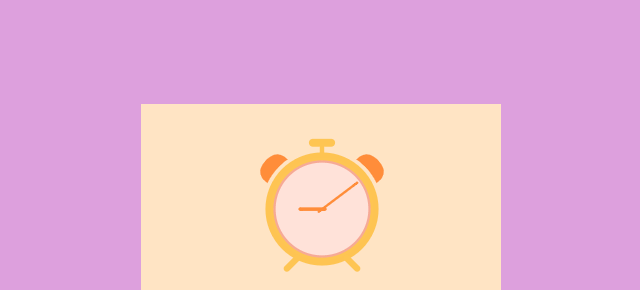
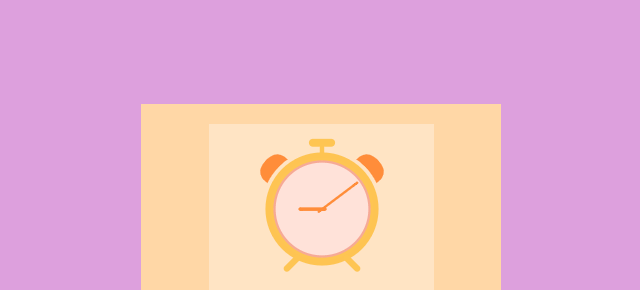
Before and after one commit to codewithjohnson/alarm-with-JavaScript, a plain HTML site: page index.html in a window 1280 px wide. Shown: the part 77-367 px from the top of the page, without its empty margins (319-959 px from the left). Drawn offline with Linux system fonts and the light colour scheme.

Commit message:
Update style.css

```diff
--- a/style/style.css
+++ b/style/style.css
@@ -26,6 +26,7 @@ body{
     align-items: center;
     padding: 20px;
     background-color: #ffe4c4;
+    background-color:#ffd7a6;
 
 }
 
```
